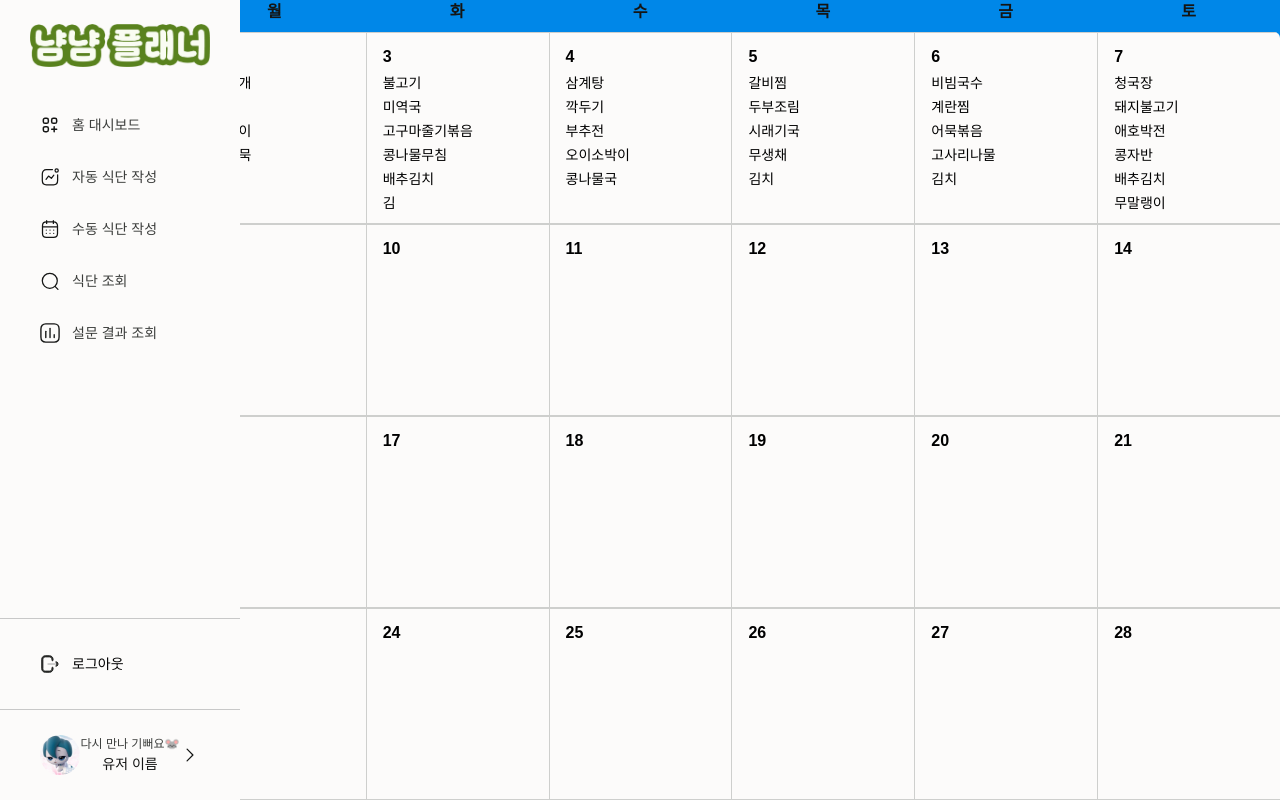
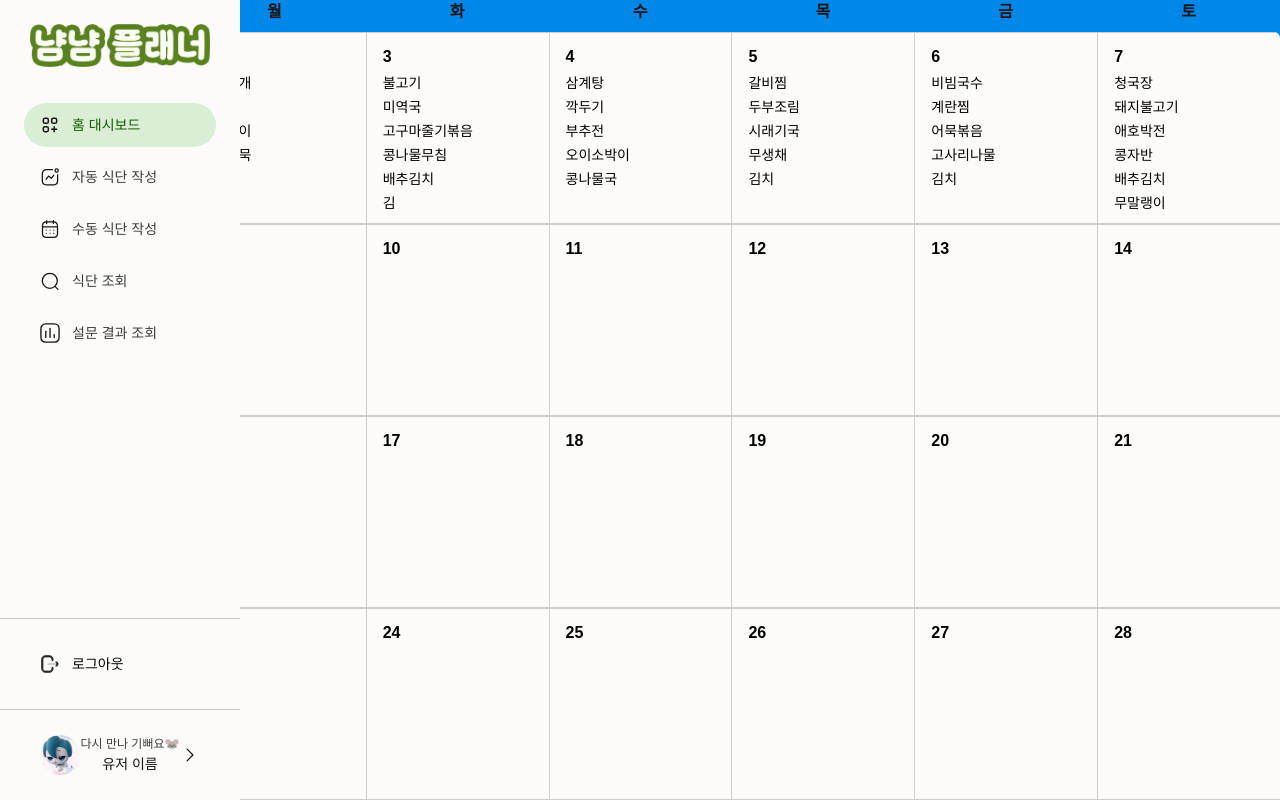
Before and after one commit to devping-kr/NNplanner-FE, a Next.js app: page /woorim in a window 1280 px wide. Shown: the top 800 px of the page. Built offline with nearby package versions, Linux system fonts and the light colour scheme.

Commit message:
Refactor: NAV_LINKS 배열 사용해 Navbar map 적용

```diff
--- a/src/components/common/Navbar/index.tsx
+++ b/src/components/common/Navbar/index.tsx
@@ -7,15 +7,14 @@ import Divider from '@/components/common/Divider';
 import Icon from '@/components/common/Icon';
 import NavMenu from '@/components/common/NavMenu';
 import NavProfile from '@/components/common/NavProfile';
+import { NAV_LINKS } from '@/constants/_navbar';
 
 const Navbar = () => {
   const pathname = usePathname();
 
-  const isDashboardActive = pathname === '/dashboard';
-  const isAutoPlanActive = pathname === '/autoPlan ';
-  const isManualPlanActive = pathname === '/manualPlan ';
-  const isViewPlanActive = pathname === '/viewPlan';
-  const isResearchViewActive = pathname === '/researchView';
+  const defualtTab = NAV_LINKS[0].name;
+  const selecedTab =
+    NAV_LINKS.find((nav) => nav.href === pathname)?.name ?? defualtTab;
 
   return (
     <nav className='fixed left-0 top-0 z-50 flex h-screen w-60 flex-col place-content-between bg-white-100'>
@@ -30,26 +29,12 @@ const Navbar = () => {
         </Link>
         <div className='flex h-full flex-col'>
           <div className='flex flex-col gap-2'>
-            <NavMenu href='#' isActive={isDashboardActive}>
-              <Icon name='dashboard' className='hover:stroke-green-800' />홈
-              대시보드
-            </NavMenu>
-            <NavMenu href='#' isActive={isAutoPlanActive}>
-              <Icon name='auto' className='hover:stroke-green-800' />
-              자동 식단 작성
-            </NavMenu>
-            <NavMenu href='#' isActive={isManualPlanActive}>
-              <Icon name='calendar' className='hover:stroke-green-800' />
-              수동 식단 작성
-            </NavMenu>
-            <NavMenu href='#' isActive={isViewPlanActive}>
-              <Icon name='search' className='hover:stroke-green-800' />
-              식단 조회
-            </NavMenu>
-            <NavMenu href='#' isActive={isResearchViewActive}>
-              <Icon name='chart' className='hover:stroke-green-800' />
-              설문 결과 조회
-            </NavMenu>
+            {NAV_LINKS.map(({ name, href, icon }) => (
+              <NavMenu key={name} href={href} isActive={selecedTab === name}>
+                <Icon name={icon} className='hover:stroke-green-800' />
+                <span>{name}</span>
+              </NavMenu>
+            ))}
           </div>
         </div>
       </div>
--- /dev/null
+++ b/src/constants/_navbar.ts
@@ -0,0 +1,27 @@
+export const NAV_LINKS = [
+  {
+    name: '홈 대시보드',
+    href: '#',
+    icon: 'dashboard',
+  },
+  {
+    name: '자동 식단 작성',
+    href: '/autoPlan',
+    icon: 'auto',
+  },
+  {
+    name: '수동 식단 작성',
+    href: '/menualPlan',
+    icon: 'calendar',
+  },
+  {
+    name: '식단 조회',
+    href: '/viewPlan',
+    icon: 'search',
+  },
+  {
+    name: '설문 결과 조회',
+    href: '/viewChart',
+    icon: 'chart',
+  },
+];
```
